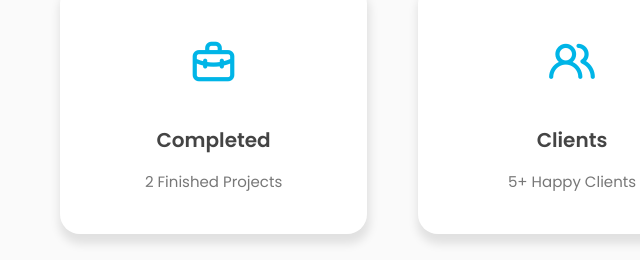
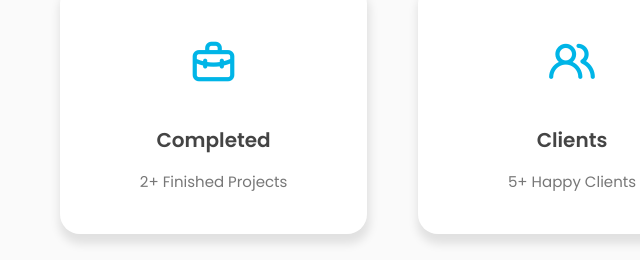
Before and after one commit to polasandeepreddy/Portfolio, a plain HTML site: page index.html in a window 1280 px wide. Shown: the part 1546-1806 px from the top of the page, 68-708 px from the left. Drawn offline with nearby package versions, Linux system fonts and the light colour scheme.

Commit message:
Update index.html

```diff
--- a/index.html
+++ b/index.html
@@ -135,7 +135,7 @@
           <a href="completed-projects.html" class="project-box" style="text-decoration: none; color: inherit;">
             <i class="uil uil-briefcase-alt"></i>
             <h3>Completed</h3>
-            <label>2 Finished Projects</label>
+            <label>2+ Finished Projects</label>
           </a>
           <div class="project-box">
             <i class="uil uil-users-alt"></i>
```
